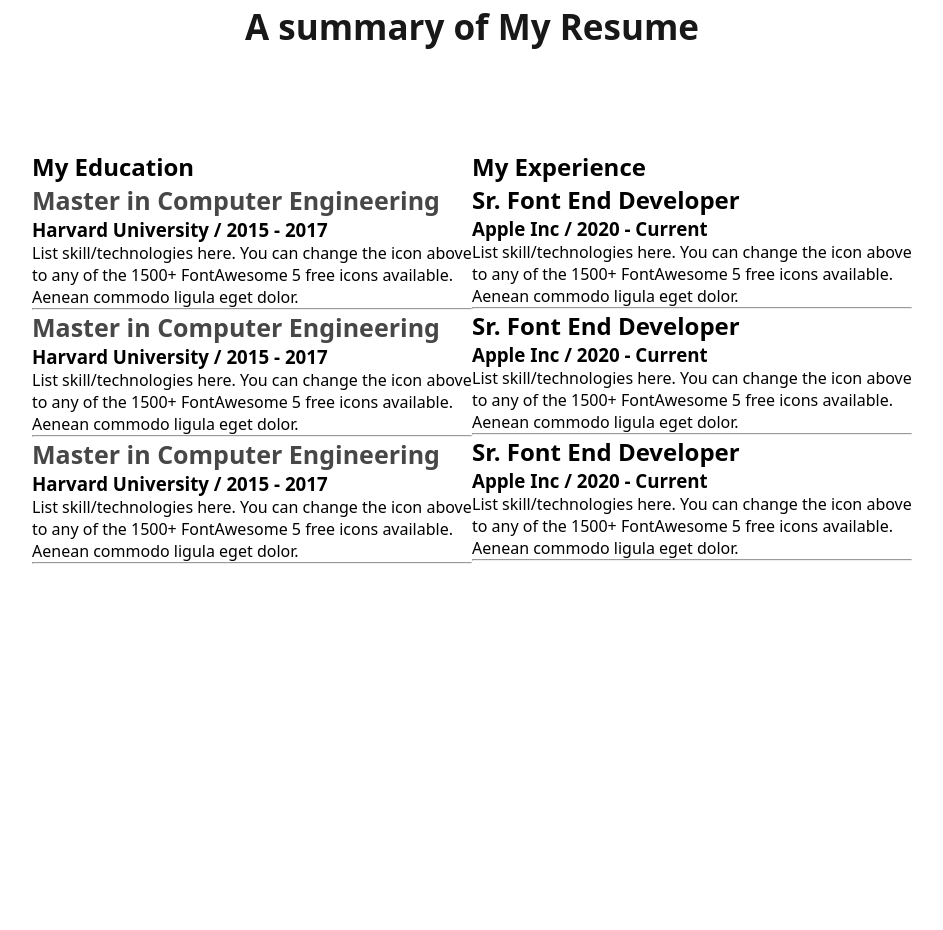
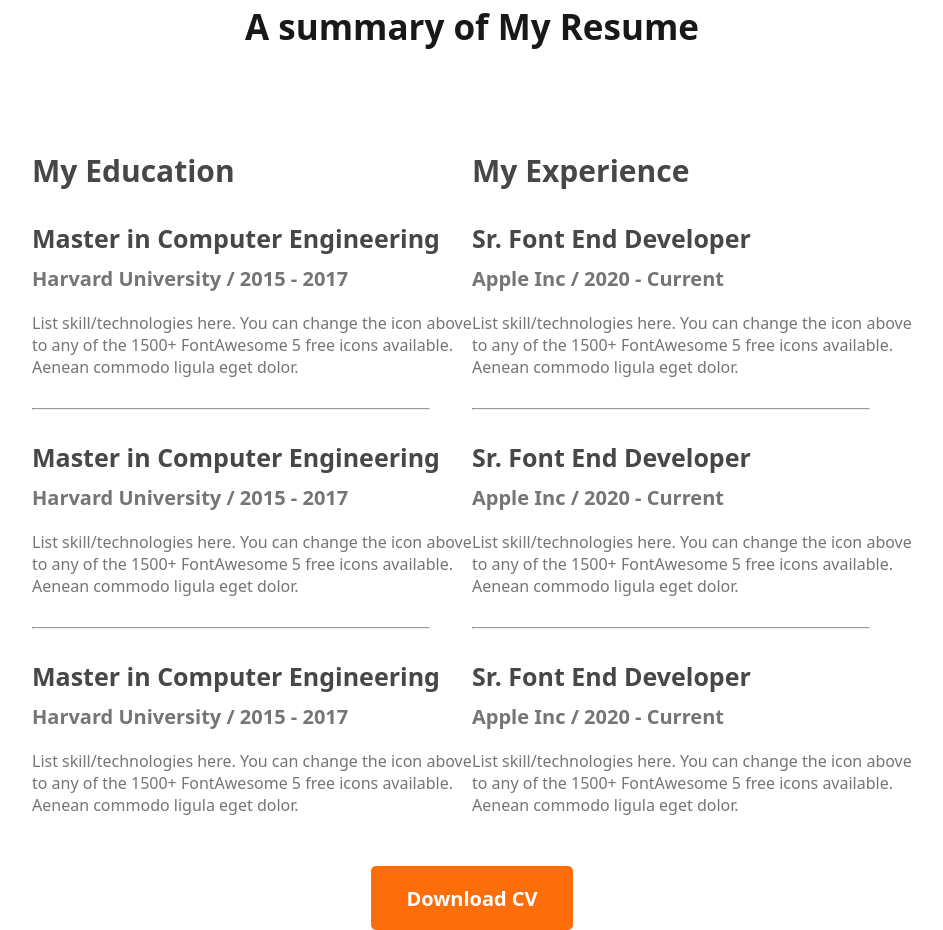
Before and after one commit to MdAsraful/portfolio, a plain HTML site: page index.html in a window 1280 px wide. Shown: the part 2531-3461 px from the top of the page, without its empty margins (168-1111 px from the left). Before the commit the page ends 3095 px from the top, so only its background shows below. Drawn offline with Linux system fonts and the light colour scheme.

Commit message:
resumi work done

```diff
--- a/index.html
+++ b/index.html
@@ -99,7 +99,7 @@
             <h2 class="resume-title">A summary of My Resume</h2>
             <div class="son-of-resume">
                 <div>
-                    <h2>My Education</h2>
+                    <h2 class="my-edu">My Education</h2>
                     <div>
                         <h2 class="resume-sub-title">Master in Computer Engineering</h2>
                         <h3 class="resume-sub-sub">Harvard University / 2015 - 2017</h3>
@@ -119,33 +119,37 @@
                         <h3 class="resume-sub-sub">Harvard University / 2015 - 2017</h3>
                         <p class="resume-para">List skill/technologies here. You can change the icon above
                             to any of the 1500+ FontAwesome 5 free icons available. Aenean commodo ligula eget dolor.</p>
-                            <hr>
+
                     </div>
                 </div>
                 <div>
-                    <h2>My Experience</h2>
+                    <h2 class="my-edu">My Experience</h2>
                     <div>
-                        <h2 class="Experience-sub-title">Sr. Font End Developer</h2>
-                        <h3 class="Experience-sub-sub">Apple Inc / 2020 - Current</h3>
-                        <p class="Experience-para">List skill/technologies here. You can change the icon above
+                        <h2 class="resume-sub-title">Sr. Font End Developer</h2>
+                        <h3 class="resume-sub-sub">Apple Inc / 2020 - Current</h3>
+                        <p class="resume-para">List skill/technologies here. You can change the icon above
                             to any of the 1500+ FontAwesome 5 free icons available. Aenean commodo ligula eget dolor.</p>
                             <hr>
                     </div>
                     <div>
-                        <h2 class="Experience-sub-title">Sr. Font End Developer</h2>
-                        <h3 class="Experience-sub-sub">Apple Inc / 2020 - Current</h3>
-                        <p class="Experience-para">List skill/technologies here. You can change the icon above
+                        <h2 class="resume-sub-title">Sr. Font End Developer</h2>
+                        <h3 class="resume-sub-sub">Apple Inc / 2020 - Current</h3>
+                        <p class="resume-para">List skill/technologies here. You can change the icon above
                             to any of the 1500+ FontAwesome 5 free icons available. Aenean commodo ligula eget dolor.</p>
                             <hr>
                     </div>
                     <div>
-                        <h2 class="Experience-sub-title">Sr. Font End Developer</h2>
-                        <h3 class="Experience-sub-sub">Apple Inc / 2020 - Current</h3>
-                        <p class="Experience-para">List skill/technologies here. You can change the icon above
+                        <h2 class="resume-sub-title">Sr. Font End Developer</h2>
+                        <h3 class="resume-sub-sub">Apple Inc / 2020 - Current</h3>
+                        <p class="resume-para">List skill/technologies here. You can change the icon above
                             to any of the 1500+ FontAwesome 5 free icons available. Aenean commodo ligula eget dolor.</p>
-                            <hr>
+
                     </div>
                 </div>
+            </div>
+
+            <div class="d">
+                <button class="common-btn" type="button">Download CV</button>
             </div>
 
 
--- a/nowork.css
+++ b/nowork.css
@@ -166,6 +166,12 @@ ul li{
     font-size: 35px;
     font-weight: 700;
 }
+.my-edu{
+    color: #474747;
+    font-size: 30px;
+    font-weight: 700;
+    margin-bottom: 30px;
+}
 .son-of-resume{
     display: flex;
     justify-content: space-between;
@@ -176,4 +182,28 @@ ul li{
     font-size: 25px;
     font-weight: 700;
     color: #474747;
+    margin-bottom: 10px;
 }
+.resume-sub-sub{
+    color: #757575;
+    font-size: 20px;
+    font-weight: 600;
+}
+.resume-para{
+    color: #757575;
+    font-size: 16px;
+    margin-top: 20px;
+}
+hr{
+    width: 90%;
+    background: #D1D1D1;
+    margin: 30px 0px;
+}
+/* .b{
+    background-color: aqua;
+    text-align: center;
+} */
+.d{
+    margin-top: 50px;
+    text-align: center;
+}
```
